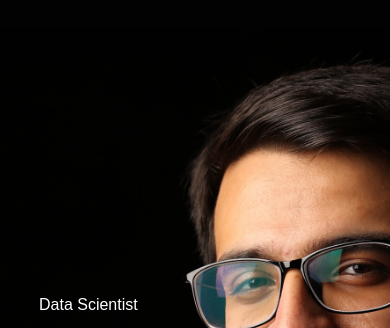
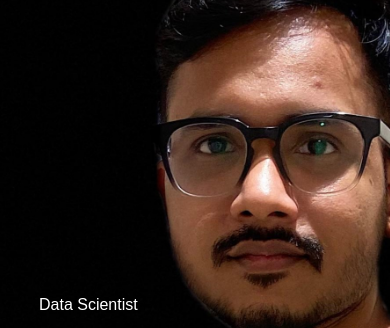
Before and after one commit to satishsharma27/portfolio-website, a plain HTML site: page index.html in a window 390 px wide. Shown: the part 133-461 px from the top of the page. Drawn offline with Linux system fonts and the light colour scheme; files whose address does not match are found by name.

Commit message:
Update style.css

```diff
--- a/style.css
+++ b/style.css
@@ -386,7 +386,7 @@ nav .fa-solid{
 
 @media only screen and (max-width:600px){
 	#header{
-		background-image: url("C:/Users/sharm/Desktop/portfolio learning website/phone-background.png");
+		background-image: url(./assets/mobilephotosize.jpeg);
 	}
 	.header-text{
 		margin-top: 100%;
```
